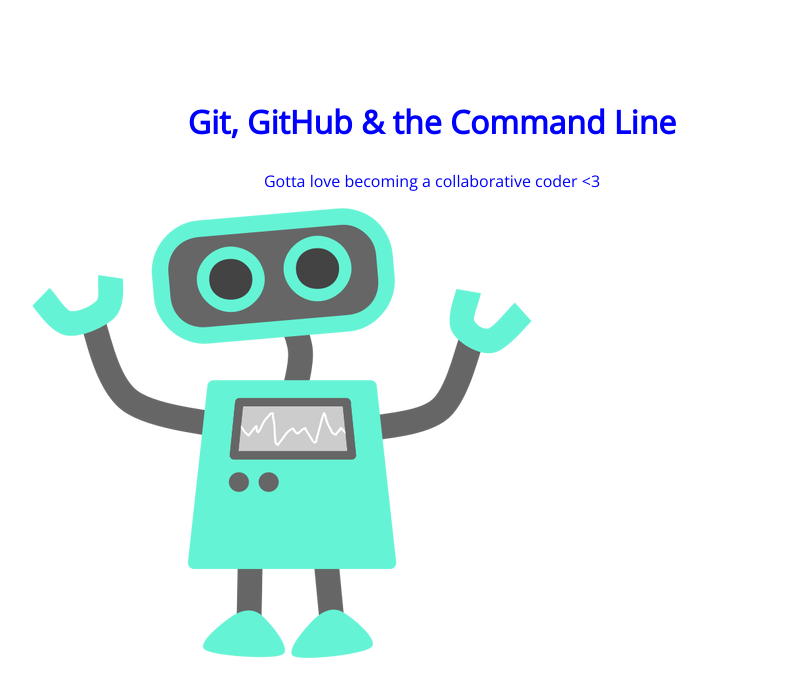
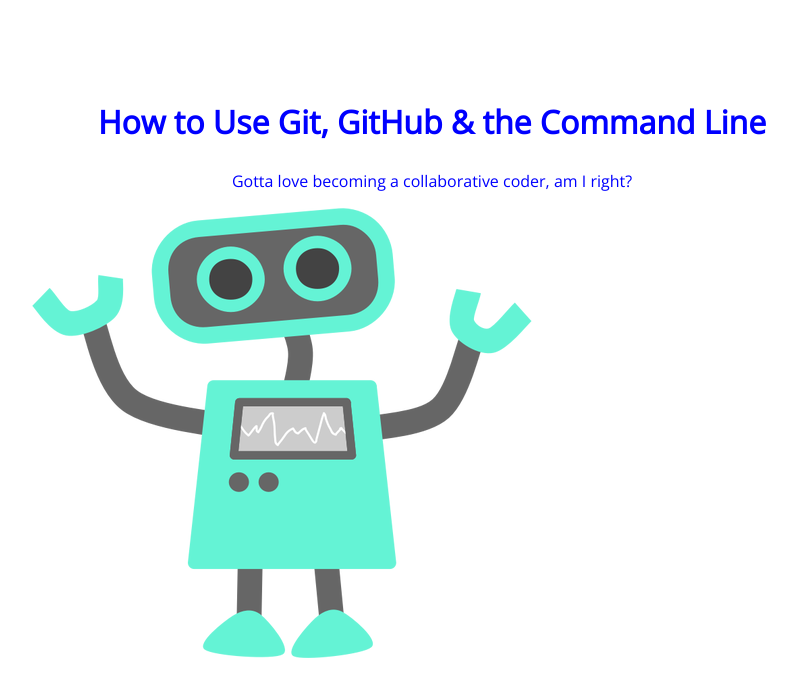
Before and after one commit to jaimemarie/105-project, a plain HTML site: page index.html in a window 1280 px wide. Shown: the whole page, without its empty margins (208-1005 px from the left). Drawn offline with nearby package versions, Linux system fonts and the light colour scheme.

Commit message:
changed h1 and p copy

```diff
--- a/index.html
+++ b/index.html
@@ -8,8 +8,8 @@
 </head>
 <body>
 	<section>
-		<h1>Git, GitHub & the Command Line</h1>
-		<p>Gotta love becoming a collaborative coder <3</p>
+		<h1>How to Use Git, GitHub & the Command Line</h1>
+		<p>Gotta love becoming a collaborative coder, am I right?</p>
 		<img src="img/happy-blue-robot.png">
 	</section>
 </body>
```
